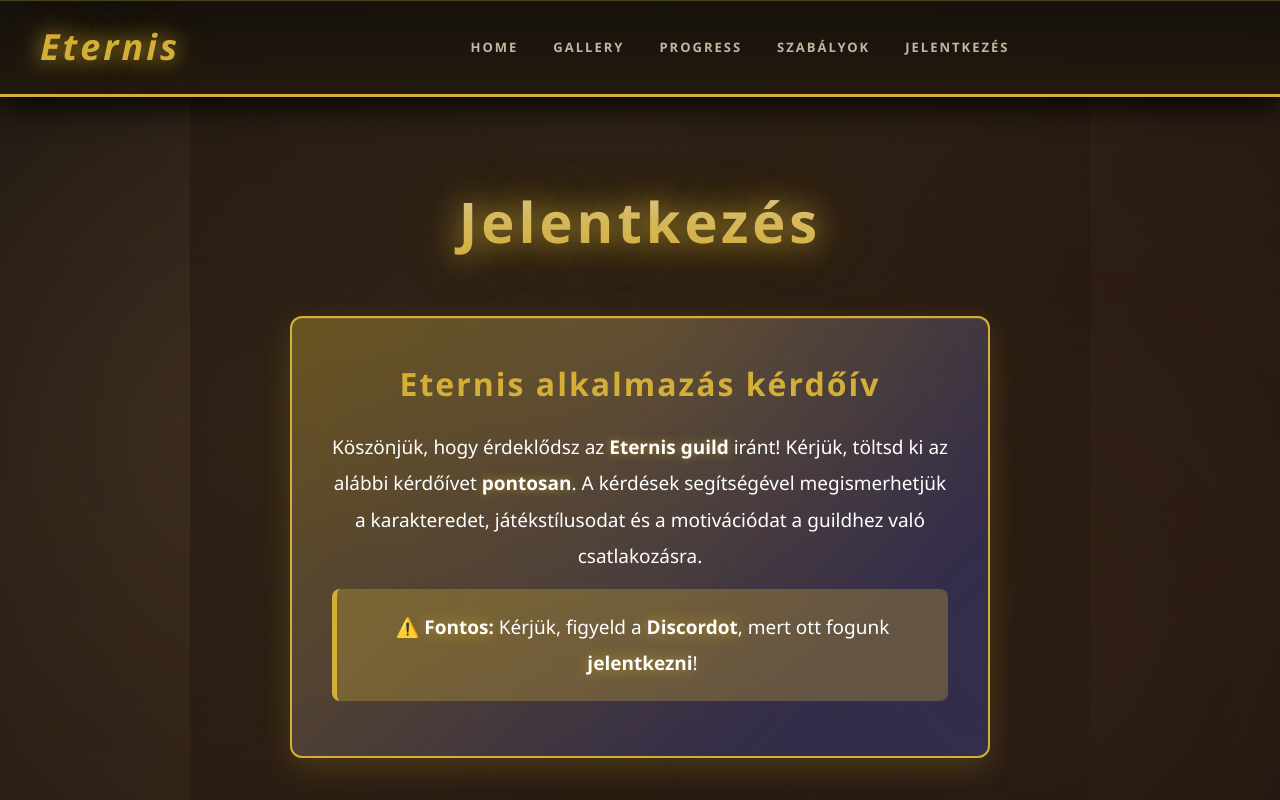
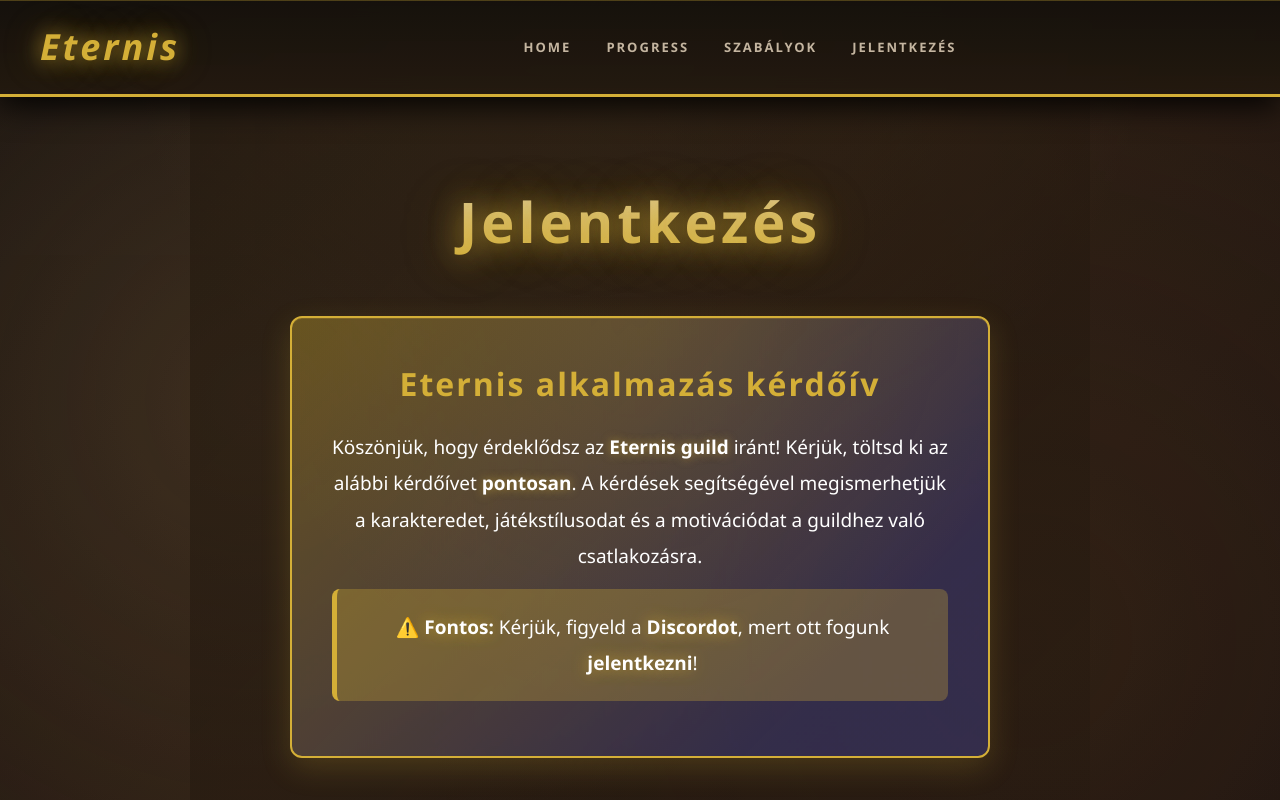
Before and after one commit to Zulkor/eternis-ragnaross, a plain HTML site: page apply.html in a window 1280 px wide. Shown: the top 800 px of the page. Drawn offline with Linux system fonts and the light colour scheme.

Commit message:
Toggle visibility of the Gallery link in navigation

```diff
--- a/apply.html
+++ b/apply.html
@@ -28,7 +28,7 @@
           <ul>
             <li><a href="index.html">Home</a></li>
             <!-- <li><a href="roster.html">Roster</a></li> -->
-            <li><a href="gallery.html">Gallery</a></li>
+            <!-- <li><a href="gallery.html">Gallery</a></li> -->
             <li><a href="progress.html">Progress</a></li>
             <li><a href="rules.html">Szabályok</a></li>
             <li><a href="apply.html">Jelentkezés</a></li>
```
